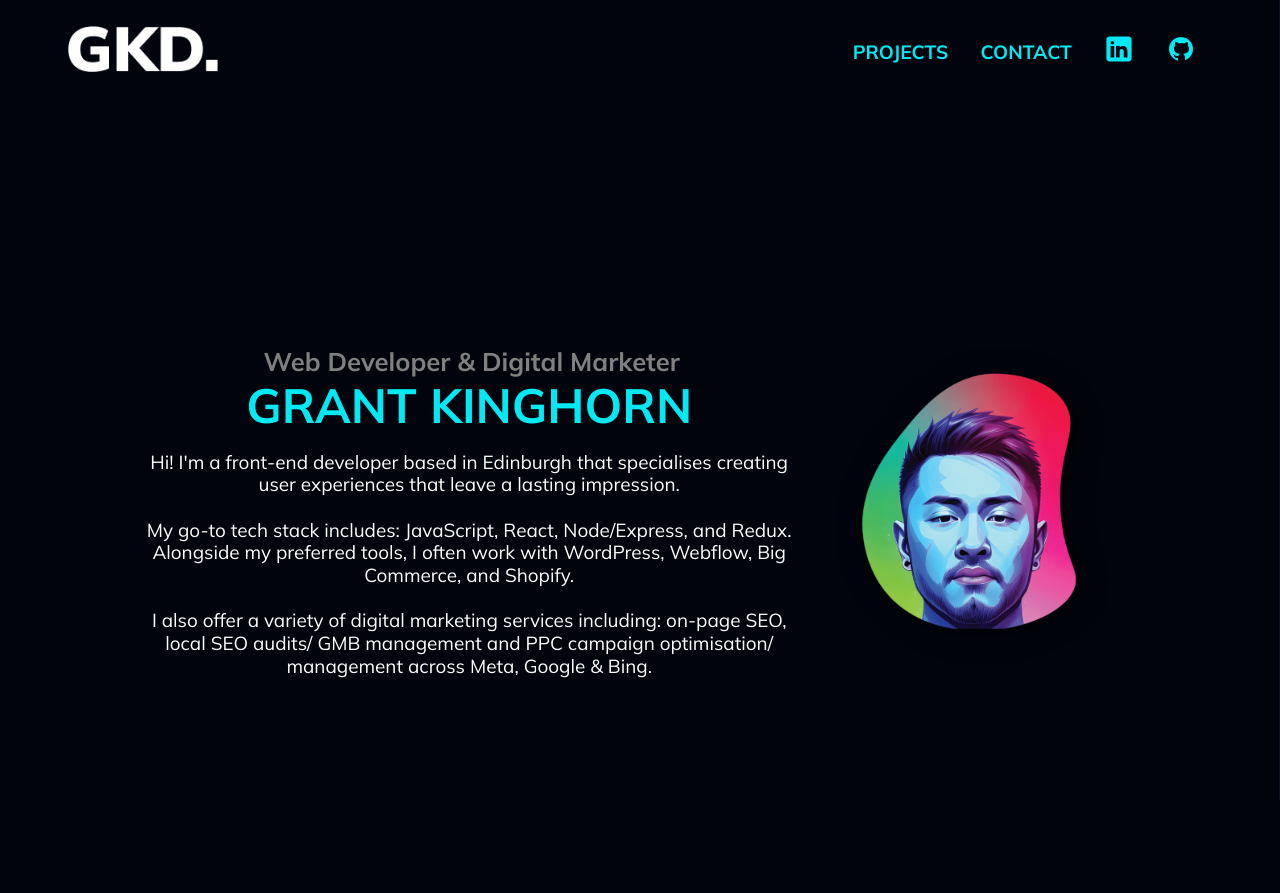
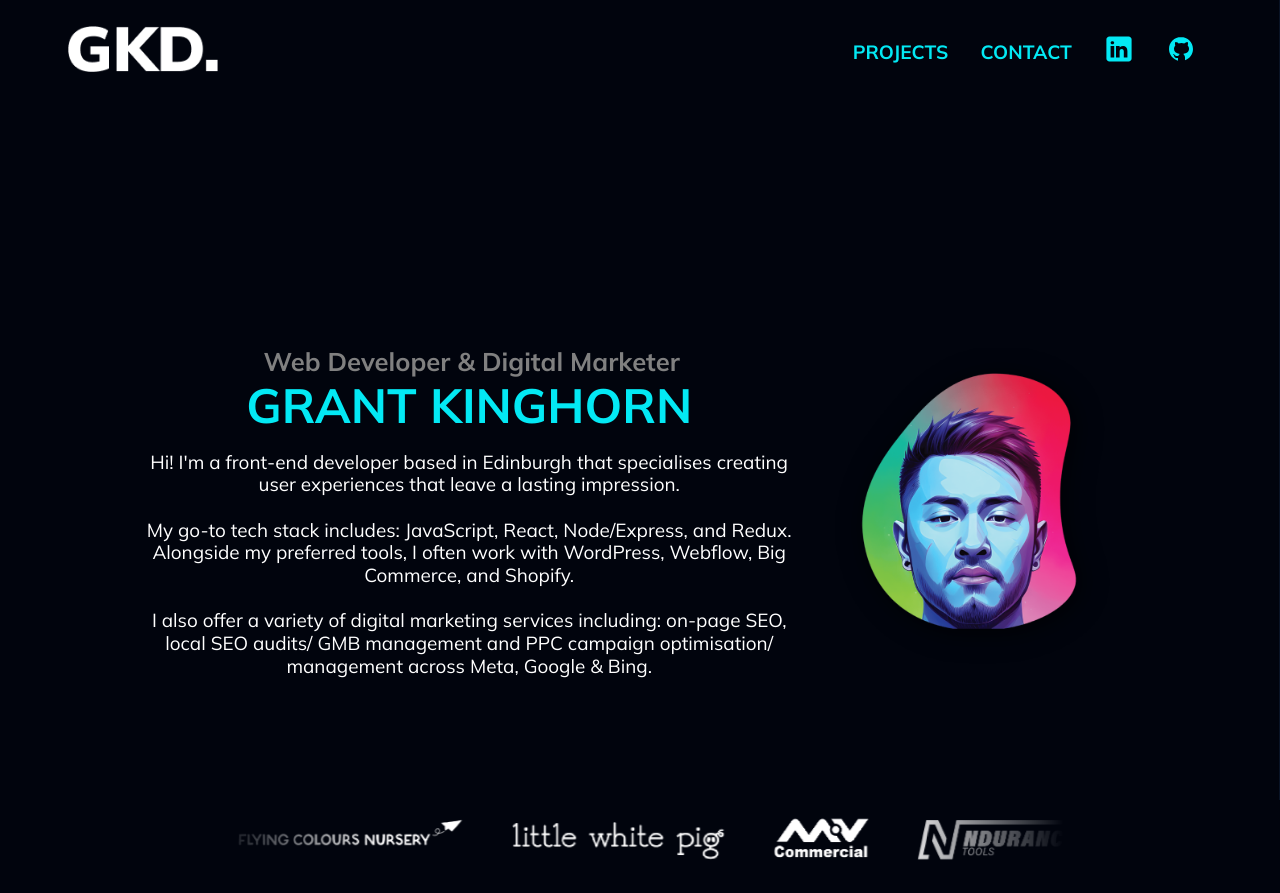
Before and after one commit to gkinghorn3/portfolio-2.0, a React (Vite) app: page / in a window 1280 px wide. Shown: the top 893 px of the page. Built offline with nearby package versions, Linux system fonts and the light colour scheme.

Commit message:
logo scroller

```diff
--- a/src/App.jsx
+++ b/src/App.jsx
@@ -29,7 +29,7 @@ function App() {
       </div>
 
       <Header />
-      {/* <Clients /> */}
+      <Clients />
 
       <Services />
 
--- a/src/components/Clients/Clients.component.jsx
+++ b/src/components/Clients/Clients.component.jsx
@@ -1,35 +1,43 @@
-
-
-import "./clients.style.scss";
+import React, { useEffect, useRef } from 'react';
+import './clients.style.scss';
 
 const Clients = () => {
+  const scrollerRef = useRef(null);
 
-    return (
-      <section className='logos'>
-        {/* <h2>PAST CLIENT HIGHLIGHTS</h2> */}
-        <div className='logo-slide'>
-          <img src="images/clients-logos/centro.png" />
-          <img src="images/clients-logos/elios.png" />
-          <img src="images/clients-logos/FCN.png" />
-          <img src="images/clients-logos/lwp.png" />
-          <img src="images/clients-logos/mv.png" />
-          <img src="images/clients-logos/ndurance.png" />
-          <img src="images/clients-logos/toolden.png" />
-        </div>
-        <div className='logo-slide'>
-          <img src="images/clients-logos/centro.png" />
-          <img src="images/clients-logos/elios.png" />
-          <img src="images/clients-logos/FCN.png" />
-          <img src="images/clients-logos/lwp.png" />
-          <img src="images/clients-logos/mv.png" />
-          <img src="images/clients-logos/ndurance.png" />
-          <img src="images/clients-logos/toolden.png" />
-        </div>
+  useEffect(() => {
+    if (!window.matchMedia("(prefers-reduced-motion: reduce)").matches) {
+      addAnimation();
+    }
 
+    function addAnimation() {
+      const scroller = scrollerRef.current;
+      scroller.setAttribute("data-animated", true);
 
+      const scrollerInner = scroller.querySelector(".scroller__inner");
+      const scrollerContent = Array.from(scrollerInner.children);
 
-      </section>
-    );
+      scrollerContent.forEach((item) => {
+        const duplicatedItem = item.cloneNode(true);
+        duplicatedItem.setAttribute("aria-hidden", true);
+        scrollerInner.appendChild(duplicatedItem);
+      });
+    }
+  }, []);
+
+  return (
+    <div className="scroller" data-speed="slow" ref={scrollerRef}>
+      <ul className="tag-list scroller__inner">
+        <li><img src='/images/clients-logos/centro.png'/></li>
+        <li><img src='/images/clients-logos/elios.png'/></li>
+        <li><img src='/images/clients-logos/FCN.png'/></li>
+        <li><img src='/images/clients-logos/lwp.png'/></li>
+        <li><img src='/images/clients-logos/mv.png'/></li>
+        <li><img src='/images/clients-logos/ndurance.png'/></li>
+        <li><img src='/images/clients-logos/toolden.png'/></li>
+
+      </ul>
+    </div>
+  );
 };
 
 export default Clients;
--- a/src/components/Clients/clients.style.scss
+++ b/src/components/Clients/clients.style.scss
@@ -1,67 +1,73 @@
-.logos {
-  width: 53rem;
-  background: #01040D;
+.scroller {
+  margin: 0 1rem;
+  max-width: 53rem;
+  overflow-x: hidden;
+}
+
+.scroller__inner {
+
+  padding-block: 1rem;
+  display: flex;
+  flex-wrap: wrap;
+  gap: 1rem;
+}
+
+.scroller[data-animated="true"] {
   overflow: hidden;
-  padding: 60px 0;
-  white-space: nowrap;
-  position: relative;
-  border: none;
+  -webkit-mask: linear-gradient(
+    90deg,
+    transparent,
+    white 20%,
+    white 80%,
+    transparent
+  );
+  mask: linear-gradient(90deg, transparent, white 20%, white 80%, transparent);
+}
+
+.scroller[data-animated="true"] .scroller__inner {
+  width: max-content;
+  flex-wrap: nowrap;
+  animation: scroll var(--_animation-duration, 40s)
+    var(--_animation-direction, forwards) linear infinite;
+}
+
+.scroller[data-direction="right"] {
+  --_animation-direction: reverse;
+}
+
+.scroller[data-direction="left"] {
+  --_animation-direction: forwards;
+}
+
+.scroller[data-speed="fast"] {
+  --_animation-duration: 20s;
+}
+
+.scroller[data-speed="slow"] {
+  --_animation-duration: 60s;
+}
+
+@keyframes scroll {
+  to {
+    transform: translate(calc(-50% - 0.5rem));
+  }
+}
 
 
 
-  &:before,
-  &:after {
-    position: absolute;
-    top: 0;
-    width: 150px;
-    height: 100%;
-    z-index: 2;
-    content: "";
+.tag-list {
+  margin: 0;
+  padding-inline: 0;
+  list-style: none;
+}
+
+.tag-list li {
+  padding: 1rem;
+
+  img {
+    height: 50px;
   }
 
-  &:before {
-    left: 0;
-    background: linear-gradient(
-      to left,
-      rgba(255, 255, 255, 0),
-      rgba(1, 4, 13, 1)
-    );
-  }
-
-  &:after {
-    right: 0;
-    background: linear-gradient(
-      to right,
-      rgba(255, 255, 255, 0),
-      rgba(1, 4, 13, 1)
-    );
-  }
-
-  .logo-slide {
-    display: inline-block;
-
-    animation: slide 15s linear infinite;
-
-    img {
-      height: 50px;
-      margin: 0 40px;
-    }
-  }
-
-  h2 {
-    margin: 1rem auto;
-    text-align: center;
-    font-size: 1.5rem;
-    color: rgb(3, 233, 244);
-  }
 }
 
-@keyframes slide {
-  from {
-    transform: translateX(0);
-  }
-
-  to {
-    transform: translateX(-100%);
-  }
-}
+/* for testing purposed to ensure the animation lined up correctly */
--- a/src/index.scss
+++ b/src/index.scss
@@ -22,6 +22,7 @@
 
 
 body {
+
   background-color: #01040D;
   // background-image: url('/backgrounds/bg-new.jpg');
   background-repeat: no-repeat;
```
Also changed, not shown: 31 other files (tests, documents, lock files or other folders).
